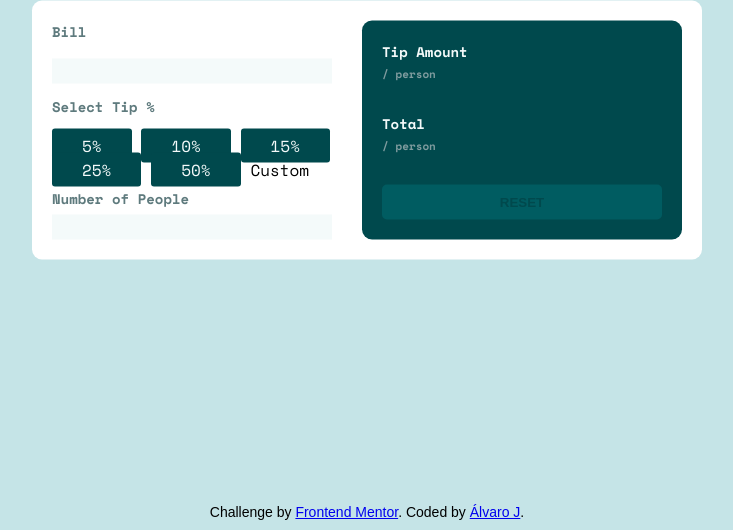
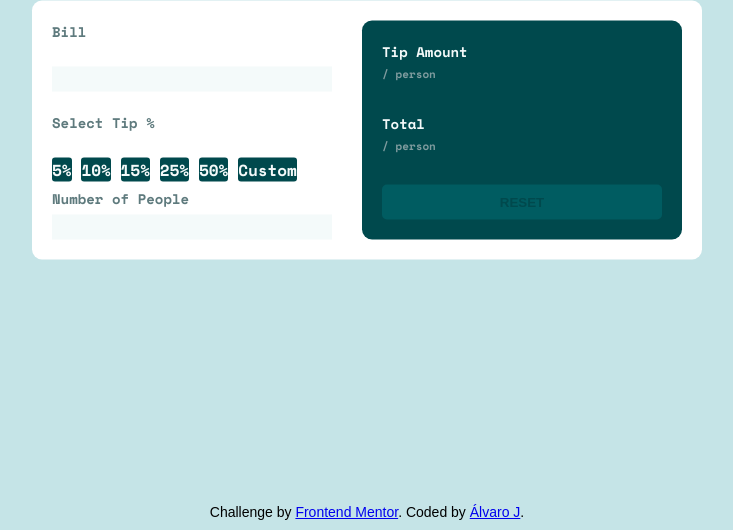
Before and after one commit to alvaro-j/tip-calculator-app, a plain HTML site: page index.html in a window 1280 px wide. Shown: the part 270-800 px from the top of the page, without its empty margins (273-1006 px from the left). Drawn offline with nearby package versions, Linux system fonts and the light colour scheme.

Commit message:
Update style.css

```diff
--- a/style.css
+++ b/style.css
@@ -61,14 +61,21 @@ input {
 #percent {
   display: inlin-grid;
   grid-template-columns: repeat(3, 1fr);
-  grid-template-rows: repeat(2, 1fr);
+  grid-template-rows: repeat(1, 1fr);
 }
 
 .span-percent {
   color: var(--light-grayish-cyan-2);
   background-color: var(--very-dark-cyan);
-    padding: 5px 30px;
   border-radius: 3px;
+  font-weight: 700;
+}
+
+.span-custom {
+  color: var(--light-grayish-cyan-2);
+  background-color: var(--very-dark-cyan);
+  border-radius: 3px;
+  font-weight: 700;
 }
 /*===================== RIGHT =================================*/
 #right {
```
Lines whose indentation alone changed are shown as unchanged.
